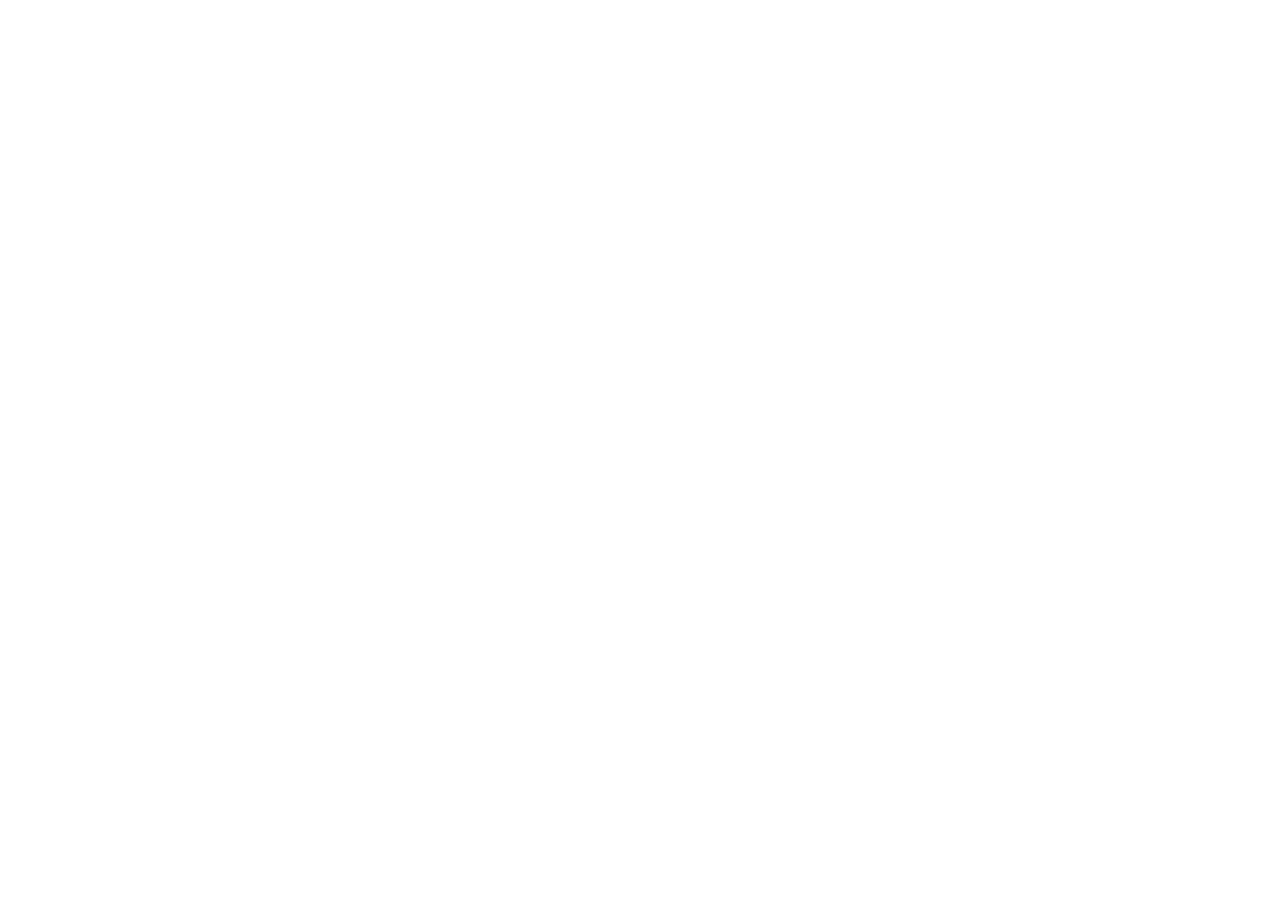
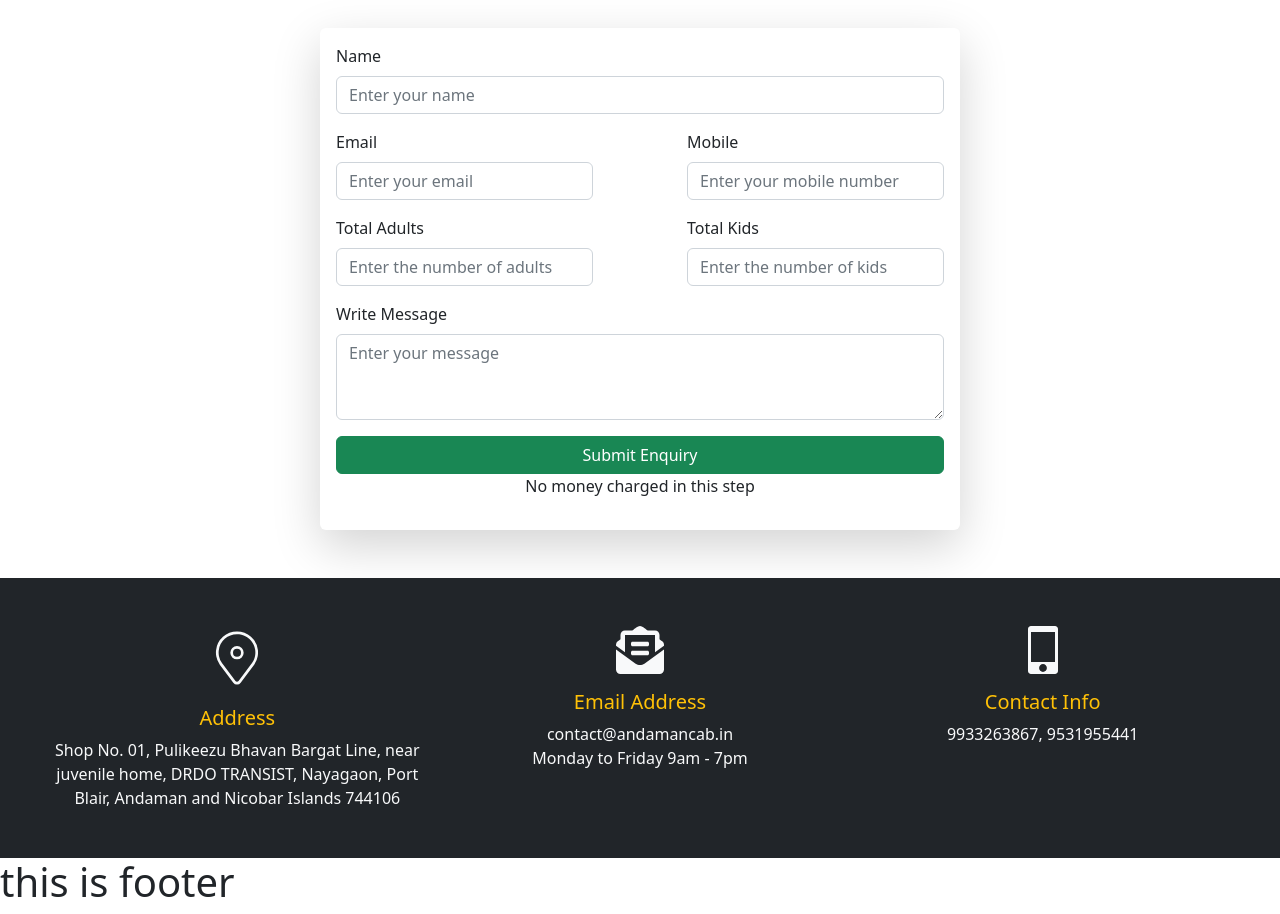
Before and after one commit to hachinrayhan/andamanRide, a React (Vite) app: page /contact-us in a window 1280 px wide. Before the commit this address had no page. Shown: the part 360-1274 px from the top of the page. Before the commit the page ends 800 px from the top, so only its background shows below. Built offline with nearby package versions, Linux system fonts and the light colour scheme.

Commit message:
contact form added

```diff
--- /dev/null
+++ b/src/pages/ContactUs/ContactForm.jsx
@@ -0,0 +1,71 @@
+import { useRef } from 'react';
+import { Form, Button } from 'react-bootstrap';
+// import emailjs from '@emailjs/browser';
+// import { toast } from 'react-hot-toast';
+
+// const SERVICE_ID = import.meta.env.VITE_serviceId;
+// const TEMPLATE_ID = import.meta.env.VITE_templateId;
+// const PUBLIC_KEY = import.meta.env.VITE_publicKey;
+
+const ContactForm = () => {
+    const form = useRef();
+    const handleSubmit = e => {
+        e.preventDefault();
+        // emailjs.sendForm(SERVICE_ID, TEMPLATE_ID, form.current, PUBLIC_KEY)
+        //   .then((result) => {
+        //     console.log(result.text);
+        //     toast.success('Message sent successfully!');
+        //   }, (error) => {
+        //     console.log(error.text);
+        //   });
+
+    }
+
+    return (
+        <div className="container col-md-9 col-lg-6 shadow-lg p-3 my-5 bg-body-tertiary rounded">
+            <Form ref={form} onSubmit={handleSubmit}>
+
+                <Form.Group className='mb-3' controlId="name">
+                    <Form.Label>Name</Form.Label>
+                    <Form.Control name='name' type="text" placeholder="Enter your name" required />
+                </Form.Group>
+
+                <div className='d-flex justify-content-between'>
+                    <Form.Group className='mb-3' controlId="email">
+                        <Form.Label>Email</Form.Label>
+                        <Form.Control name='email' type="email" placeholder="Enter your email" required />
+                    </Form.Group>
+
+                    <Form.Group className='mb-3' controlId="mobile">
+                        <Form.Label>Mobile</Form.Label>
+                        <Form.Control name='mobile' type="text" placeholder="Enter your mobile number" required />
+                    </Form.Group>
+                </div>
+
+                <div className='d-flex justify-content-between'>
+                    <Form.Group className='mb-3' controlId="totalAdults">
+                        <Form.Label>Total Adults</Form.Label>
+                        <Form.Control name='totalAdults' type="number" placeholder="Enter the number of adults" />
+                    </Form.Group>
+
+                    <Form.Group className='mb-3' controlId="totalKids">
+                        <Form.Label>Total Kids</Form.Label>
+                        <Form.Control name='totalKids' type="number" placeholder="Enter the number of kids" />
+                    </Form.Group>
+                </div>
+
+                <Form.Group className='mb-3' controlId="message">
+                    <Form.Label>Write Message</Form.Label>
+                    <Form.Control name='message' as="textarea" rows={3} placeholder="Enter your message" />
+                </Form.Group>
+
+                <Button className='w-100' variant="success" type="submit">
+                    Submit Enquiry
+                </Button>
+            </Form>
+            <p className='text-center'>No money charged in this step</p>
+        </div>
+    );
+};
+
+export default ContactForm;
--- /dev/null
+++ b/src/pages/ContactUs/ContactUs.jsx
@@ -0,0 +1,37 @@
+import ContactForm from "./ContactForm";
+import { CiLocationOn } from 'react-icons/ci';
+import { FaEnvelopeOpenText } from 'react-icons/fa';
+import { GoDeviceMobile } from 'react-icons/go';
+
+const ContactUs = () => {
+    return (
+        <div>
+            <img className="img-fluid" src="https://www.andamancab.in/assets/img/bgs/bg-contact.jpg" alt="" />
+            <div>
+                <ContactForm></ContactForm>
+                <div className="bg-dark p-5">
+                    <div className="row row-cols-1 row-cols-md-2 row-cols-lg-3 g-4 text-light">
+                        <div className="col text-center h-100">
+                            <CiLocationOn style={{ fontSize: '4rem' }} className="mb-3" />
+                            <h5 className="text-warning">Address</h5>
+                            <p className="card-text">Shop No. 01, Pulikeezu Bhavan Bargat Line, near juvenile home, DRDO TRANSIST, Nayagaon, Port Blair, Andaman and Nicobar Islands 744106</p>
+                        </div>
+                        <div className="col text-center h-100">
+                            <FaEnvelopeOpenText style={{ fontSize: '3rem' }} className="mb-3" />
+                            <h5 className="text-warning">Email Address</h5>
+                            <p className="card-text">contact@andamancab.in <br />
+                                Monday to Friday 9am - 7pm</p>
+                        </div>
+                        <div className="col text-center h-100">
+                            <GoDeviceMobile style={{ fontSize: '3rem' }} className="mb-3" />
+                            <h5 className="text-warning">Contact Info</h5>
+                            <p className="card-text">9933263867, 9531955441</p>
+                        </div>
+                    </div>
+                </div>
+            </div>
+        </div>
+    );
+};
+
+export default ContactUs;
--- a/src/pages/Home/AboutUs/Reviews.jsx
+++ b/src/pages/Home/AboutUs/Reviews.jsx
@@ -13,8 +13,7 @@
         <div className="px-5 mt-5">
             <h2 className="text-center fw-bold">Customer Review</h2>
             <p className="text-center fs-3">Know what our customers say about us</p>
-            <div className="row">
-                <div className="col-12 col-md-8 col-lg-6 mx-auto">
+            <div className="col-12 col-md-10 col-lg-8 mx-auto">
                 {reviews.map(review =>
                     <div key={review._id} className="bg-dark text-light border rounded p-3 mb-3">
                         <div className="d-flex mb-2">
@@ -34,7 +33,6 @@
                 )}
             </div>
         </div>
-        </div>
     );
 };
 
--- a/src/pages/shared/Navbar.jsx
+++ b/src/pages/shared/Navbar.jsx
@@ -14,7 +14,7 @@
                         <Link to={''} className='text-decoration-none me-3 text-light'>Activities</Link>
                         <Link to={'/'} className='text-decoration-none me-3 text-light fw-bold'>Andaman Ride</Link>
                         <Link to={''} className='text-decoration-none me-3 text-light'>Car Rental</Link>
-                        <Link to={''} className='text-decoration-none me-3 text-light'>Contact Us</Link>
+                        <Link to={'/contact-us'} className='text-decoration-none me-3 text-light'>Contact Us</Link>
                     </Nav>
                 </Navbar.Collapse>
             </Container>
--- a/src/routes/Routes.jsx
+++ b/src/routes/Routes.jsx
@@ -2,6 +2,7 @@
 import Home from "../pages/Home/Home";
 import MainLayout from "../layout/MainLayout";
 import BookingForm from "../pages/Home/OurCabs/Booking";
+import ContactUs from "../pages/ContactUs/ContactUs";
 
 export const router = createBrowserRouter([
     {
@@ -19,6 +20,10 @@
             {
                 path: '/activities/:id',
                 element: <BookingForm></BookingForm>
+            },
+            {
+                path: 'contact-us',
+                element: <ContactUs></ContactUs>
             }
         ]
     }
```
Lines whose indentation alone changed are shown as unchanged.
